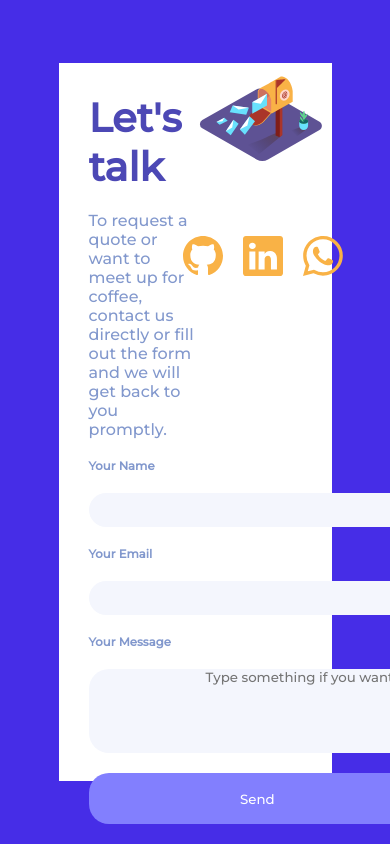
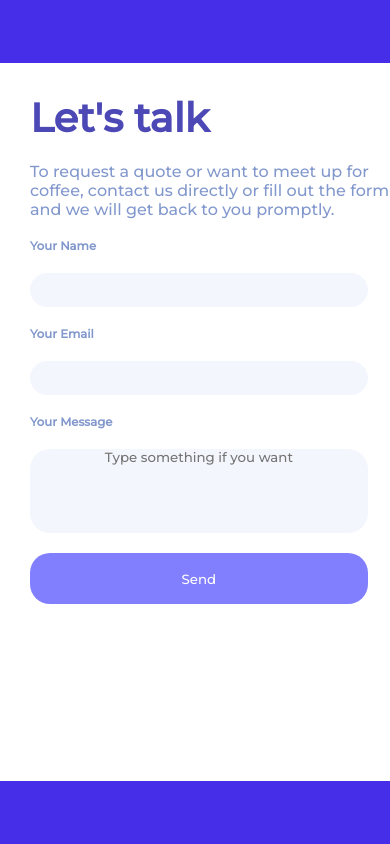
Before and after one commit to Kevinekisde/Portafolio, a React (Vite) app: page /form in a window 390 px wide. Built offline with nearby package versions, Linux system fonts and the light colour scheme.

Commit message:
Update Form.module.css

```diff
--- a/src/components/styles/Form.module.css
+++ b/src/components/styles/Form.module.css
@@ -111,3 +111,46 @@
 .Imgandcontact > ul > li > a{
     color: #f9b246;
 }
+
+
+@media (max-width: 600px){
+
+    .cajita{
+        display:flex;
+        flex-direction: column;
+        width:100%;
+        height:85vh;
+        background-color: white;
+    }
+
+    .Imgandcontact{
+        display:none;
+    }
+
+    .Form{
+        display:flex;
+        flex-direction: column;
+        gap: 20px;
+        padding-top:30px;
+        padding-left:30px;
+        width:100%;
+    }
+    .input{
+        background-color:#f4f6fd;
+        width:40vh;
+        height:4vh;
+        border:none;
+        border-radius: 20px;
+        text-align: center;
+    }
+
+    .area{
+        border-radius: 20px;
+        width:40vh;
+        height:10vh;
+        background-color:#f4f6fd;
+        border: none;
+        text-align: center;
+        resize:none;
+    }
+}
```
